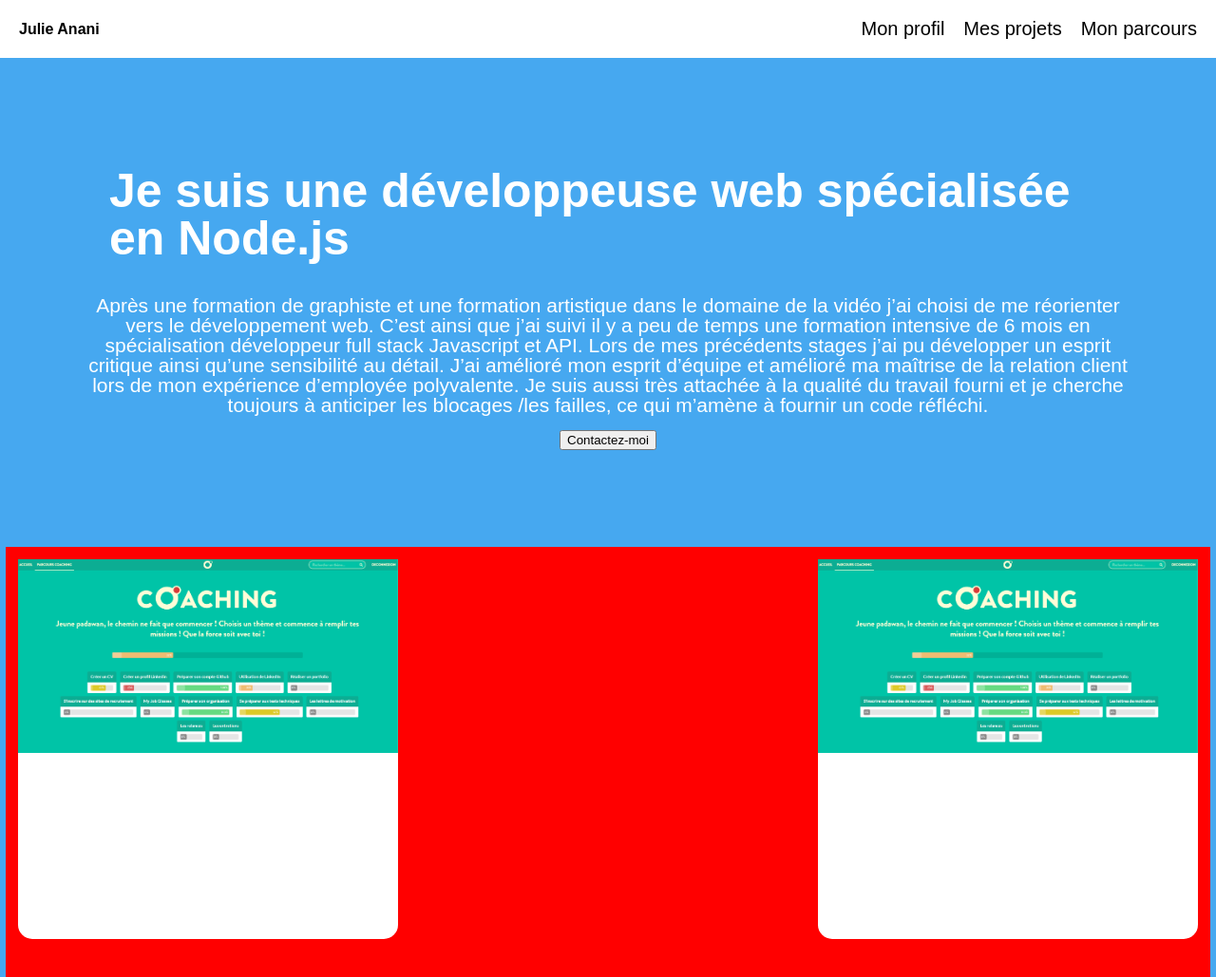
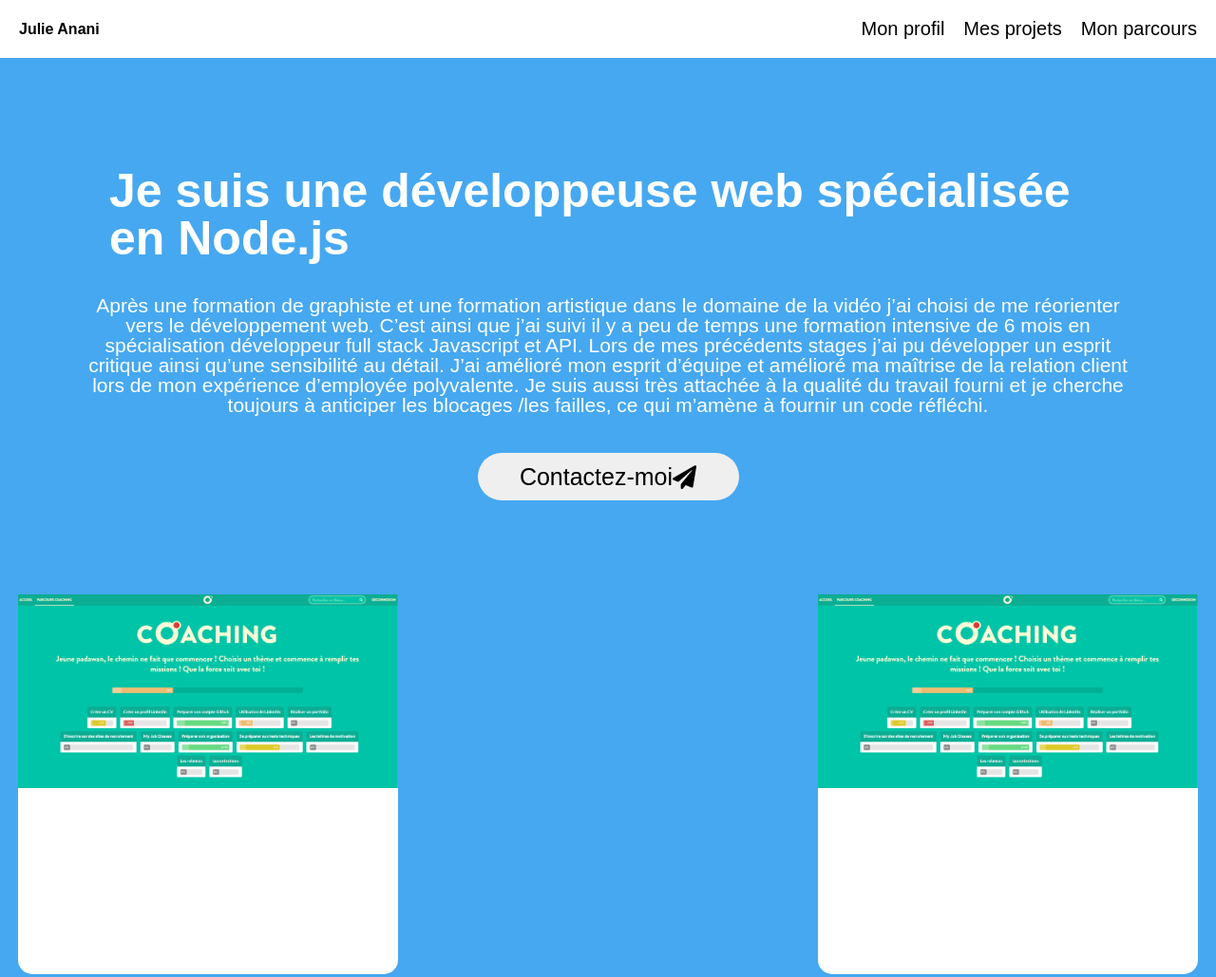
Before and after one commit to Julie-ANANI/portfolio, a website: page statics/index.html in a window 1280 px wide. Shown: the top 1029 px of the page at 95% size. Drawn offline with Linux system fonts and the light colour scheme.

Commit message:
add style button

```diff
--- a/statics/assets/css/style.css
+++ b/statics/assets/css/style.css
@@ -119,9 +119,16 @@ header  p {
 }
 
 header button {
-  margin: 16px;
+  margin-top: 40px;
+  width:11em;
+  height: 2em;
+  border-radius: 30px;
+  font-size: 25px;
+  border: none;
   display: flex;
+  align-items:center;
   justify-content: center;
+  padding: 20px 20px;
 }
 
 
@@ -162,7 +169,6 @@ header button {
   flex-wrap: wrap;
   justify-content:space-between;
   /* align-items:center; */
-  background-color: red;
   margin: 0.5vw;
 }
 
--- a/statics/index.html
+++ b/statics/index.html
@@ -44,8 +44,7 @@
 					les blocages /les failles, ce qui m’amène à fournir un code réfléchi.
 
 				</p>
-				<button>Contactez-moi</button>
-
+				<button><h3>Contactez-moi</h3><div class="fas fa-paper-plane"></div></button>
 		</header>
 		<!-- End Header -->
 
```
